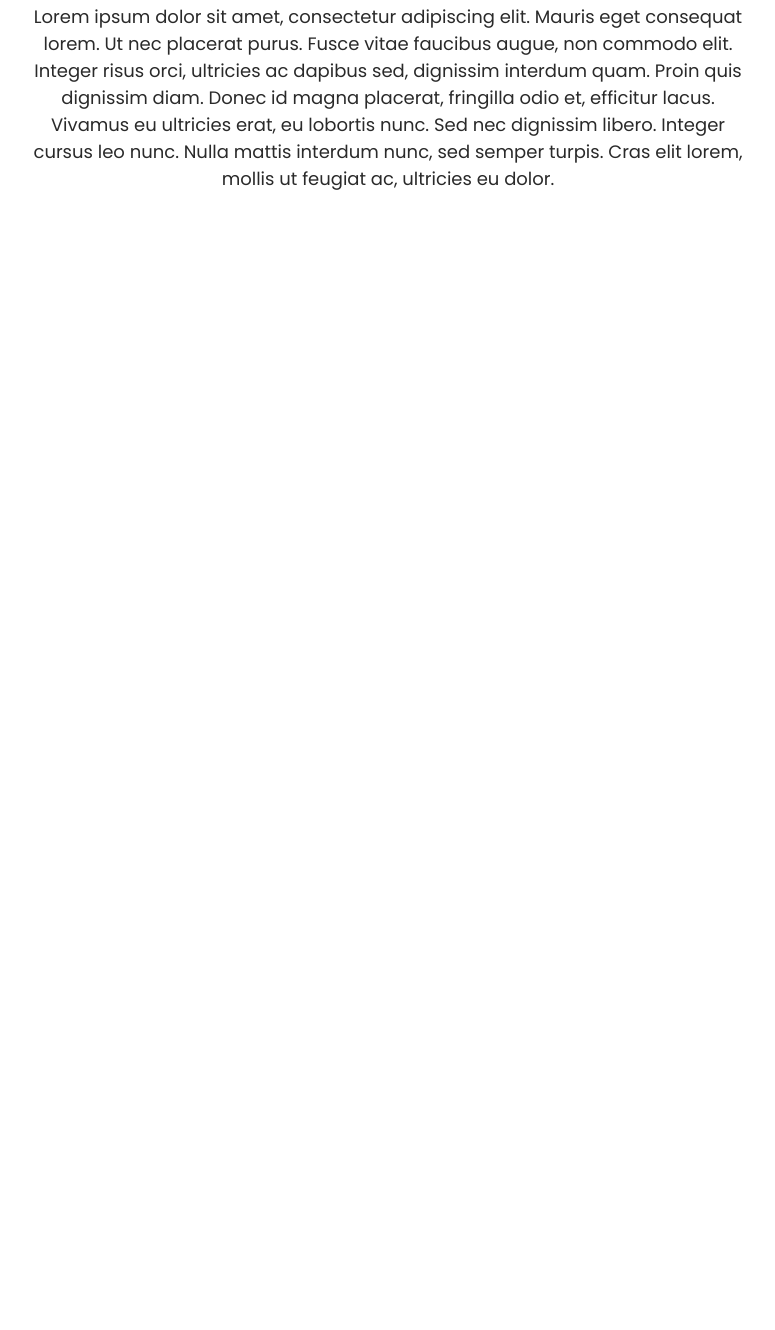
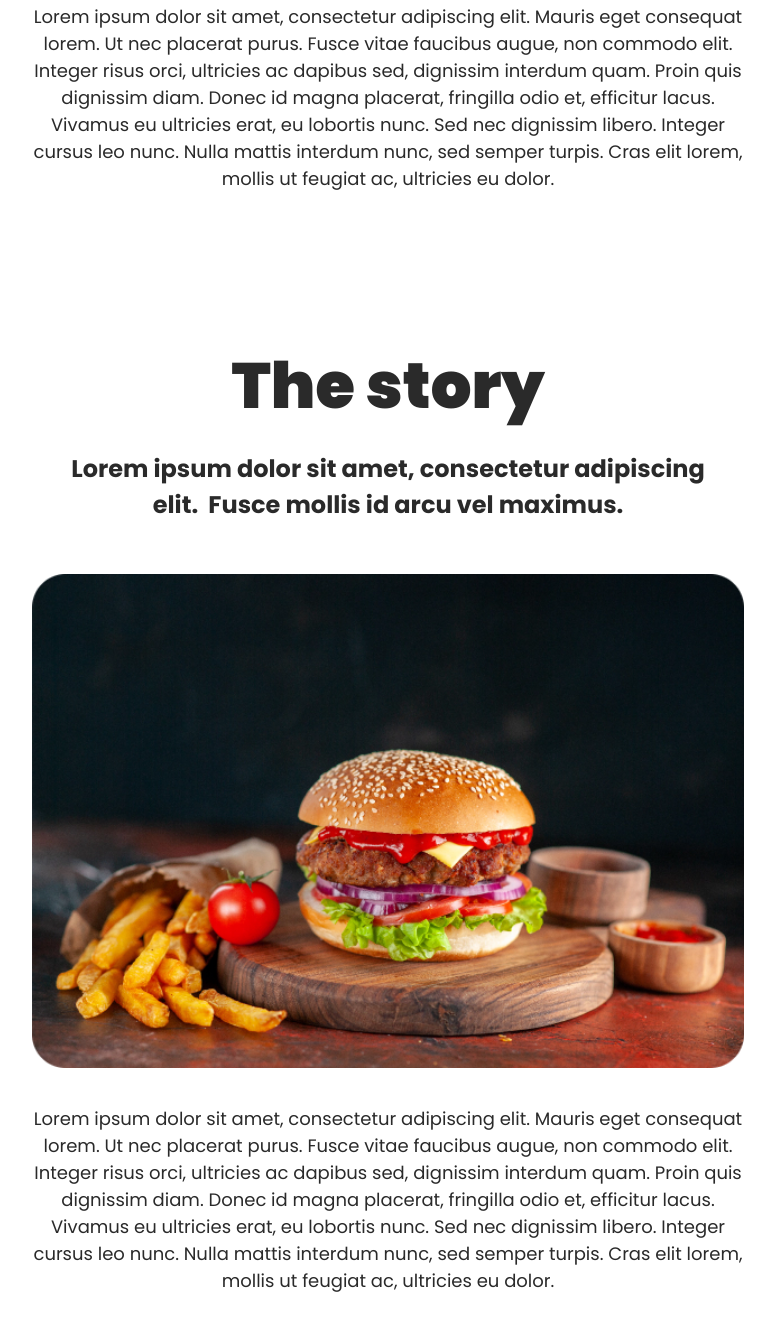
Before and after one commit to maximaslov/burger-factory, a plain HTML site: page src/index.html in a window 1280 px wide. Shown: the part 1516-2846 px from the top of the page, without its empty margins (252-1027 px from the left). Before the commit the page ends 1887 px from the top, so only its background shows below. Drawn offline with Linux system fonts and the light colour scheme.

Commit message:
the story block done

```diff
--- a/src/index.html
+++ b/src/index.html
@@ -77,6 +77,17 @@
             Lorem ipsum dolor sit amet, consectetur adipiscing elit. Mauris eget consequat lorem. Ut nec placerat purus. Fusce vitae faucibus augue, non commodo elit. Integer risus orci, ultricies ac dapibus sed, dignissim interdum quam. Proin quis dignissim diam. Donec id magna placerat, fringilla odio et, efficitur lacus. Vivamus eu ultricies erat, eu lobortis nunc. Sed nec dignissim libero. Integer cursus leo nunc. Nulla mattis interdum nunc, sed semper turpis. Cras elit lorem, mollis ut feugiat ac, ultricies eu dolor.
           </p>
         </section>
+        <section class="story">
+          <div class="story__text">
+            <h2 class="story__title title">The story</h2>
+            <p class="story__subtitle subtitle">Lorem ipsum dolor sit amet, consectetur adipiscing elit. &nbsp;Fusce mollis id arcu vel maximus.</p>
+            <p class="story__description description">Lorem ipsum dolor sit amet, consectetur adipiscing elit. Mauris eget consequat lorem. Ut nec placerat purus. Fusce vitae faucibus augue, non commodo elit. Integer risus orci, ultricies ac dapibus sed, dignissim interdum quam. Proin quis dignissim diam. Donec id magna placerat, fringilla odio et, efficitur lacus. Vivamus eu ultricies erat, eu lobortis nunc. Sed nec dignissim libero. Integer cursus leo nunc. Nulla mattis interdum nunc, sed semper turpis. Cras elit lorem, mollis ut feugiat ac, ultricies eu dolor.</p>
+          </div>
+          <figure class="story__image">
+            <img src="./img/story-img.png" alt="Burger">
+          </figure>
+          <p class="story__description story__description--mobile description">Lorem ipsum dolor sit amet, consectetur adipiscing elit. Mauris eget consequat lorem. Ut nec placerat purus. Fusce vitae faucibus augue, non commodo elit. Integer risus orci, ultricies ac dapibus sed, dignissim interdum quam. Proin quis dignissim diam. Donec id magna placerat, fringilla odio et, efficitur lacus. Vivamus eu ultricies erat, eu lobortis nunc. Sed nec dignissim libero. Integer cursus leo nunc. Nulla mattis interdum nunc, sed semper turpis. Cras elit lorem, mollis ut feugiat ac, ultricies eu dolor.</p>
+        </section>
       </main>
     </div>
   </body>
--- a/src/styles/styles.scss
+++ b/src/styles/styles.scss
@@ -272,7 +272,7 @@ a {
 .ingredients {
   text-align: center;
   margin-top: 150px;
-  margin-bottom: 150px;
+  margin-bottom: 120px;
   padding: 29px 284px;
 
   @media (max-width: 1260px) {
@@ -423,8 +423,82 @@ a {
         margin-bottom: 5px;
       }
     }
+  }
 }
 
+.story {
+  display: flex;
+  padding: 0 284px;
+  justify-content: space-between;
+  margin-bottom: 1000px;
+  gap: 20px;
+  align-items: center;
+
+  @media (max-width: 1600px) {
+    flex-direction: column;
+    text-align: center;
+  }
+
+  @media (max-width: 1260px) {
+    padding: 0 150px;
+  }
+
+  @media (max-width: 940px) {
+    padding: 0 100px;
+  }
+
+  @media (max-width: 680px) {
+    padding: 0 40px;
+  }
+
+  &__text {
+    max-width: 668px;
+  }
+
+  &__title {
+    margin-bottom: 20px;
+  }
+
+  &__subtitle {
+    margin-bottom: 45px;
+
+    @media (max-width: 1600px) {
+      margin-bottom: 31px;
+    }
+
+    @media (max-width: 1180px) {
+      margin-bottom: 5px;
+    }
+
+  }
+
+  &__image {
+
+    @media (max-width: 1600px) {
+      width: 100%;
+      margin-bottom: 10px;
+    }
+
+    & img {
+      @media (max-width: 1600px) {
+        width: 100%;
+      }
+    }
+  }
+
+  &__description{
+    @media (max-width: 1600px) {
+      display: none;
+    }
+
+    &--mobile {
+      display: none;
+
+      @media (max-width: 1600px) {
+        display: block;
+      }
+    }
+  }
 }
 
 @media (max-width: 1180px) {
```
Also changed, not shown: src/img/story-img.png (added), src/styles/styles.css, 1 other file.
